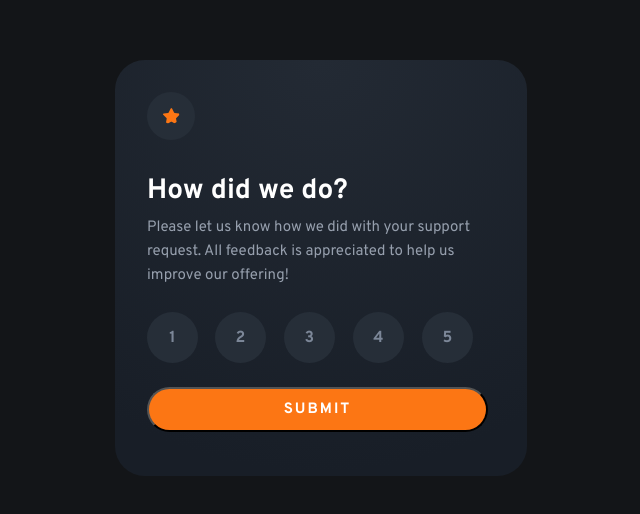
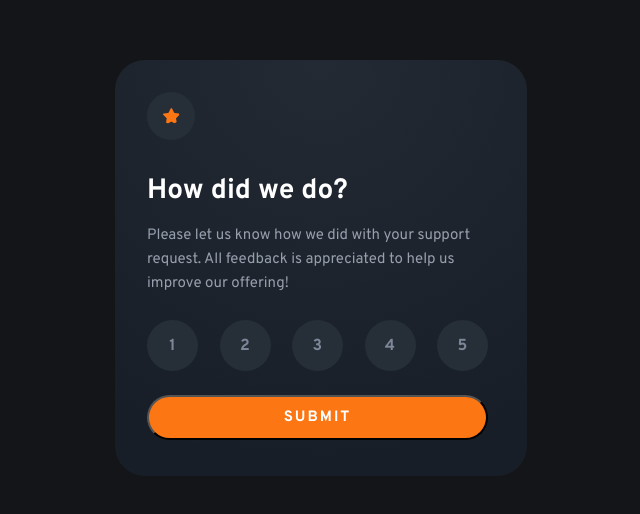
Before and after one commit to arfarobs/interactive-rating-component, a React (Create React App) app: page / in a window 1280 px wide. Shown: the part 132-646 px from the top of the page, without its empty margins (319-959 px from the left). Built offline with nearby package versions, Linux system fonts and the light colour scheme.

Commit message:
Fixed radio margin issues. tweaked heading margins.

```diff
--- a/src/components/Rating/Rating.css
+++ b/src/components/Rating/Rating.css
@@ -97,6 +97,7 @@ button:hover, button:focus-visible {
     font-size: 28px;
     line-height: 35px;
     margin: 30px 0 7px;
+    height: 43px;
   }
 
   p {
@@ -117,6 +118,12 @@ button:hover, button:focus-visible {
     margin: 24px 21.5 32px 0;
   }
 
+  #label-one, .spacer {
+    margin-right: 21.5px;
+  }
+
+
+
   input {
     width: 51px;
     height: 51px;
```
